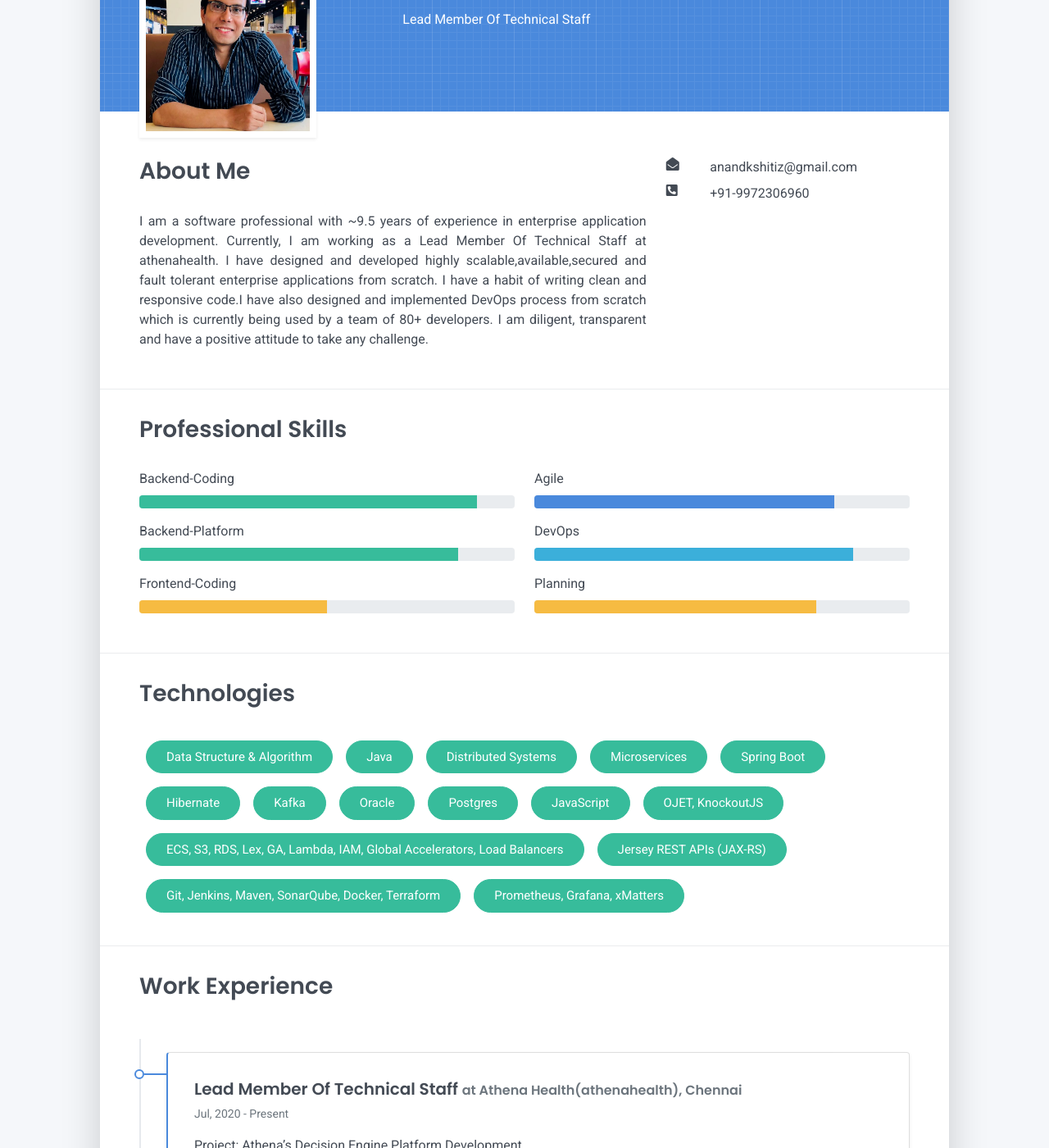
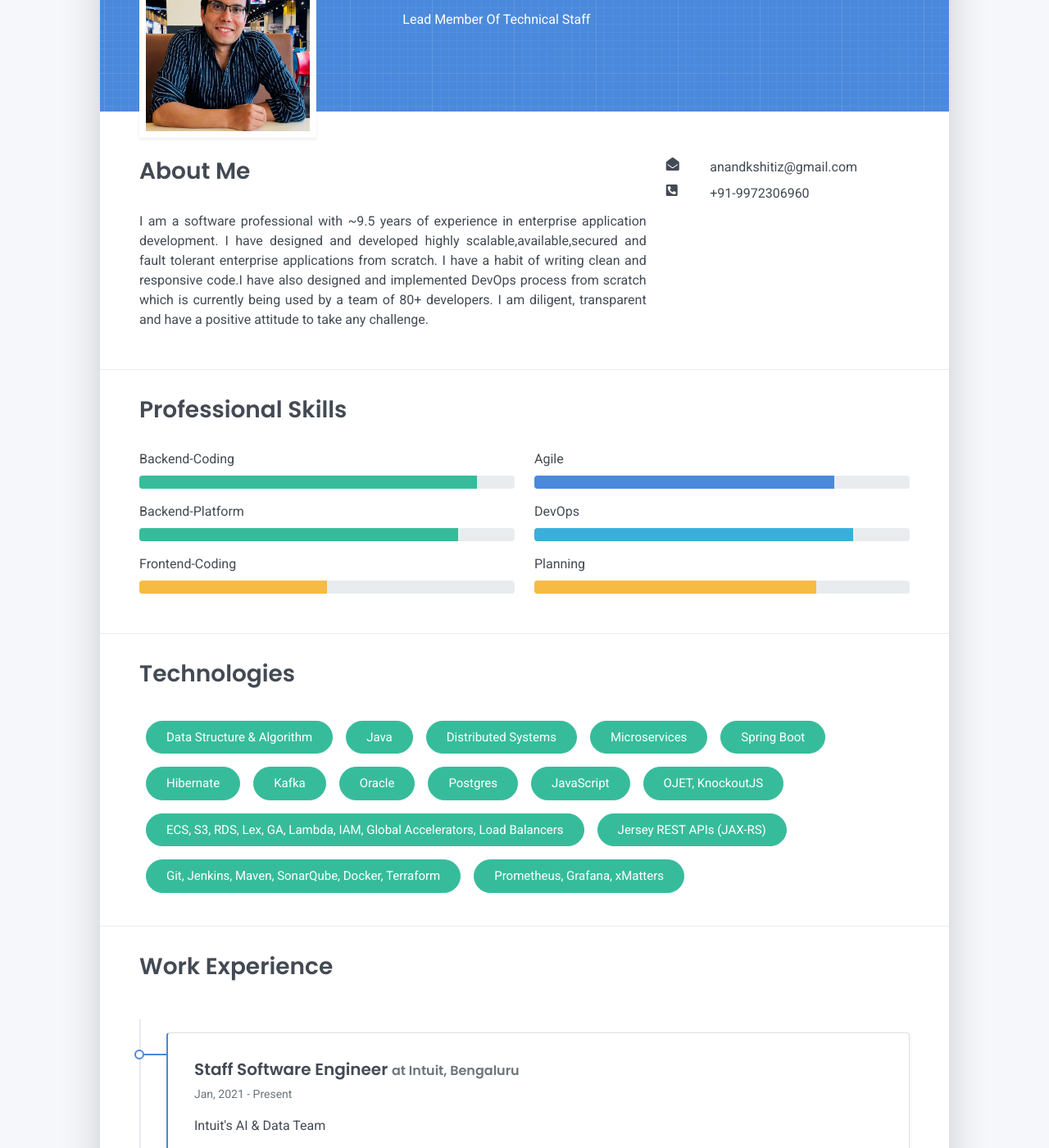
Before and after one commit to anandkshitiz/anandkshitiz.github.io, a Jekyll site: the page built from tabs/about.md, in a window 1280 px wide and 1400 px high, scrolled down 200 px. Shown: the whole window at 82% size. Built offline with Jekyll 4.4.1, drawn with Linux system fonts in a browser that asks for light colours; some of the changed text lies outside the part shown.

Commit message:
updated after joining Intuit

```diff
--- a/tabs/about/content/about-section.html
+++ b/tabs/about/content/about-section.html
@@ -1,9 +1,9 @@
 <div class="row grid-divider">
   <div class="col-md-8">
     <h2 class="h3 mb-3">About Me</h2>
-    <p style="text-align: justify">I am a software professional with  ~9.5 years of experience in
-      enterprise application development. Currently, I am working as a Lead Member Of Technical Staff at athenahealth.
-      I have designed and developed highly scalable,available,secured and fault tolerant enterprise
+    <p style="text-align: justify">I am a software professional with ~9.5 years of experience in
+      enterprise application development. I have designed and developed highly scalable,available,secured and fault
+      tolerant enterprise
       applications from scratch.
       I have a habit of writing clean and responsive code.I have also designed and implemented DevOps process from
       scratch which is
--- a/tabs/about/content/work-experience-section.html
+++ b/tabs/about/content/work-experience-section.html
@@ -2,9 +2,30 @@
 <div class="timeline">
     <div class="timeline-card timeline-card-primary card shadow-sm">
         <div class="card-body">
+            <div class="h5 mb-1">Staff Software Engineer <span class="text-muted h6">at Intuit, Bengaluru</span></div>
+            <div class="text-muted text-small mb-2">Jan, 2021 - Present</div>
+            <span>Intuit's AI & Data Team</span>
+            <!-- <div>
+                <p style="text-align: justify">
+                <ul style="text-align: justify">
+                    <li>Leading Decision Engine platform development which provides highly available, scalable,
+                        resilient, secured, fault tolerant and event driven(using Kafka) microservices for processing
+                        1000 requests per second for
+                        Athena’s 116K+ customers.</li>
+                    <li>Consistently writing and reviewing high quality code with >95% test coverage</li>
+                    <li>Creating processes for Continuous Integration,Deployment and Testing(CI/CD) and bringing pure
+                        DevOps culture for
+                        decisions development.</li>
+                </ul>
+                </p>
+            </div> -->
+        </div>
+    </div>
+    <div class="timeline-card timeline-card-primary card shadow-sm">
+        <div class="card-body">
             <div class="h5 mb-1">Lead Member Of Technical Staff <span class="text-muted h6">at Athena
                     Health(athenahealth), Chennai</span></div>
-            <div class="text-muted text-small mb-2">Jul, 2020 - Present</div>
+            <div class="text-muted text-small mb-2">Jul, 2020 - Dec, 2021</div>
             <span>Project: Athena’s Decision Engine Platform Development</span>
             <div>
                 <p style="text-align: justify">
```
